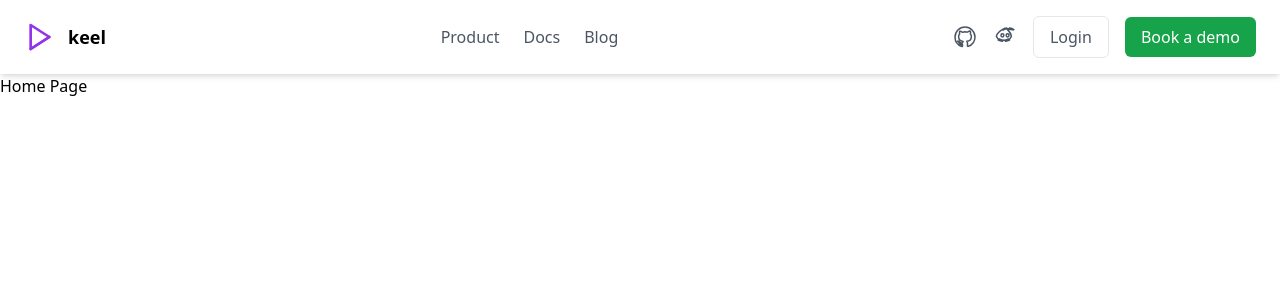
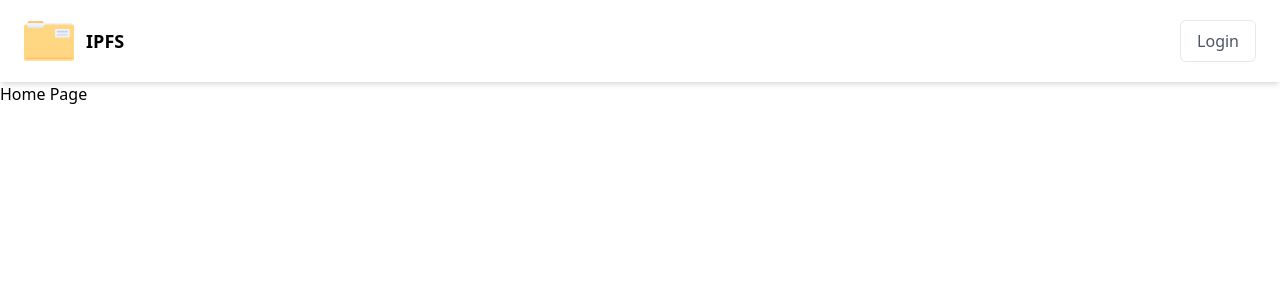
Before and after one commit to HarshitSahu01/ipfs-decentralised-cdn, a Vue app in the folder vue-frontend/: page / in a window 1280 px wide. Shown: the top 300 px of the page. Built offline with nearby package versions, Linux system fonts and the light colour scheme.

Commit message:
Changes to be committed: 	new file:   vue-frontend/src/assets/folder-svgrepo-com.svg 	modified:   vue-frontend/src/components/Navbar.vue

```diff
--- a/vue-frontend/src/components/Navbar.vue
+++ b/vue-frontend/src/components/Navbar.vue
@@ -1,45 +1,37 @@
 <template>
-  <div>
-    <!-- Navbar -->
   <nav class="flex items-center justify-between px-6 py-4 bg-white shadow-md">
+    <!-- Logo Section -->
     <div class="flex items-center space-x-3">
-        <!-- Logo SVG -->
-        <svg xmlns="http://www.w3.org/2000/svg" viewBox="0 0 24 24" fill="none" stroke="currentColor" stroke-width="2" stroke-linecap="round" stroke-linejoin="round" class="h-8 w-8 text-purple-600">
-          <polygon points="5 3 19 12 5 21 5 3"></polygon>
-          <line x1="19" y1="12" x2="5" y2="21"></line>
-        </svg>
-        <span class="text-lg font-semibold">keel</span>
+      <img src="../assets/folder-svgrepo-com.svg" alt="logo" />
+      <span class="text-lg font-semibold">IPFS</span>
     </div>
-      <ul class="hidden space-x-6 md:flex">
-        <li><a href="#" class="text-gray-600 hover:text-gray-900">Product</a></li>
-        <li><a href="#" class="text-gray-600 hover:text-gray-900">Docs</a></li>
-        <li><a href="#" class="text-gray-600 hover:text-gray-900">Blog</a></li>
-      </ul>
+
+    <!-- Navigation Links -->
     <div class="flex items-center space-x-4">
-        <!-- GitHub Icon SVG -->
-        <a href="#" class="text-gray-600 hover:text-gray-900">
-          <svg xmlns="http://www.w3.org/2000/svg" fill="none" viewBox="0 0 24 24" stroke-width="1.5" stroke="currentColor" class="h-6 w-6">
-            <path stroke-linecap="round" stroke-linejoin="round" d="M12 2C6.48 2 2 6.48 2 12c0 4.42 2.87 8.17 6.84 9.49.5.09.66-.21.66-.47 0-.23-.01-.83-.01-1.63-2.78.6-3.37-1.34-3.37-1.34-.45-1.16-1.1-1.47-1.1-1.47-.9-.62.07-.61.07-.61 1 .07 1.53 1.02 1.53 1.02.89 1.52 2.33 1.08 2.9.83.09-.65.35-1.08.64-1.33-2.22-.25-4.56-1.11-4.56-4.92 0-1.09.39-1.98 1.03-2.68-.1-.25-.45-1.26.1-2.62 0 0 .84-.27 2.75 1.02A9.47 9.47 0 0 1 12 6.8a9.47 9.47 0 0 1 2.5.34c1.91-1.3 2.75-1.02 2.75-1.02.55 1.36.2 2.37.1 2.62.64.7 1.03 1.59 1.03 2.68 0 3.82-2.34 4.67-4.57 4.91.36.31.68.92.68 1.85 0 1.33-.01 2.4-.01 2.72 0 .26.16.56.67.46A10.02 10.02 0 0 0 22 12c0-5.52-4.48-10-10-10z" />
-          </svg>
-        </a>
-        <!-- Discord Icon SVG -->
-        <a href="#" class="text-gray-600 hover:text-gray-900">
-          <svg xmlns="http://www.w3.org/2000/svg" fill="none" viewBox="0 0 24 24" stroke-width="1.5" stroke="currentColor" class="h-6 w-6">
-            <path stroke-linecap="round" stroke-linejoin="round" d="M20.89 4.608c-2.015-1.472-4.33-1.723-4.33-1.723l-.218.252c2.635.796 3.85 1.945 3.85 1.945-.735-.414-1.46-.72-2.173-.99a10.362 10.362 0 0 0-5.83 0 12.545 12.545 0 0 0-2.173.99s1.215-1.15 3.85-1.945l-.218-.252s-2.314.251-4.33 1.723C3.67 8.064 3.4 11.312 3.4 11.312c0 0 1.137 1.973 2.063 2.938l-.257.833a11.083 11.083 0 0 0 4.087 1.204l.35-.432c-1.32-.47-2.372-1.18-3.263-1.923.27.15.545.288.827.412a8.741 8.741 0 0 0 7.368 0c.282-.124.558-.262.827-.412-.891.743-1.943 1.453-3.263 1.923l.35.432a11.083 11.083 0 0 0 4.087-1.204l-.257-.833c.926-.965 2.063-2.938 2.063-2.938s-.27-3.248-3.89-6.704zM9.41 12.012c-.793 0-1.437-.74-1.437-1.65s.644-1.65 1.437-1.65c.793 0 1.437.74 1.437 1.65 0 .91-.644 1.65-1.437 1.65zm5.18 0c-.793 0-1.437-.74-1.437-1.65s.644-1.65 1.437-1.65c.793 0 1.437.74 1.437 1.65 0 .91-.644 1.65-1.437 1.65z" />
-          </svg>
-        </a>
-        <button class="px-4 py-2 text-gray-600 border rounded-md hover:text-gray-900">Login</button>
-        <button class="px-4 py-2 text-white bg-green-600 rounded-md hover:bg-green-700">Book a demo</button>
+      <template v-if="isLoggedIn">
+        <a href="/dashboard" class="px-4 py-2 text-gray-600 border rounded-md hover:text-gray-900">Dashboard</a>
+        <button @click="logout" class="px-4 py-2 text-gray-600 border rounded-md hover:text-gray-900">Logout</button>
+      </template>
+      <button v-else @click="login" class="px-4 py-2 text-gray-600 border rounded-md hover:text-gray-900">Login</button>
     </div>
   </nav>
-  </div>
 </template>
 
 <script>
 export default {
   name: "NavbarComponent",
+  data() {
+    return {
+      isLoggedIn: false,
+    };
+  },
+  methods: {
+    login() {
+      this.isLoggedIn = true;
+    },
+    logout() {
+      this.isLoggedIn = false;
+    },
+  },
 };
 </script>
-
-<style>
-</style>
```
Also changed, not shown: vue-frontend/src/assets/folder-svgrepo-com.svg (added). Lines whose indentation alone changed are shown as unchanged.
